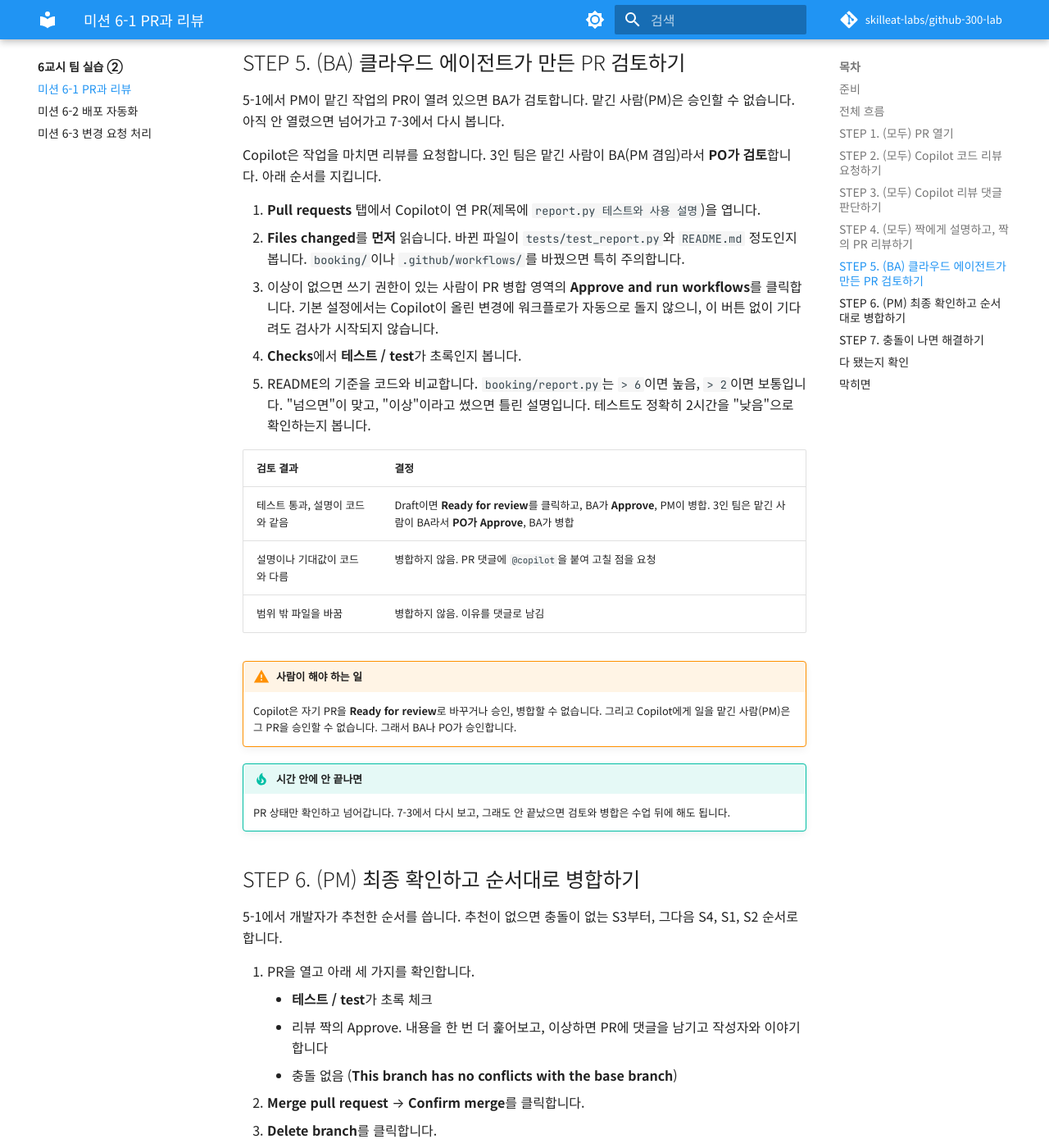
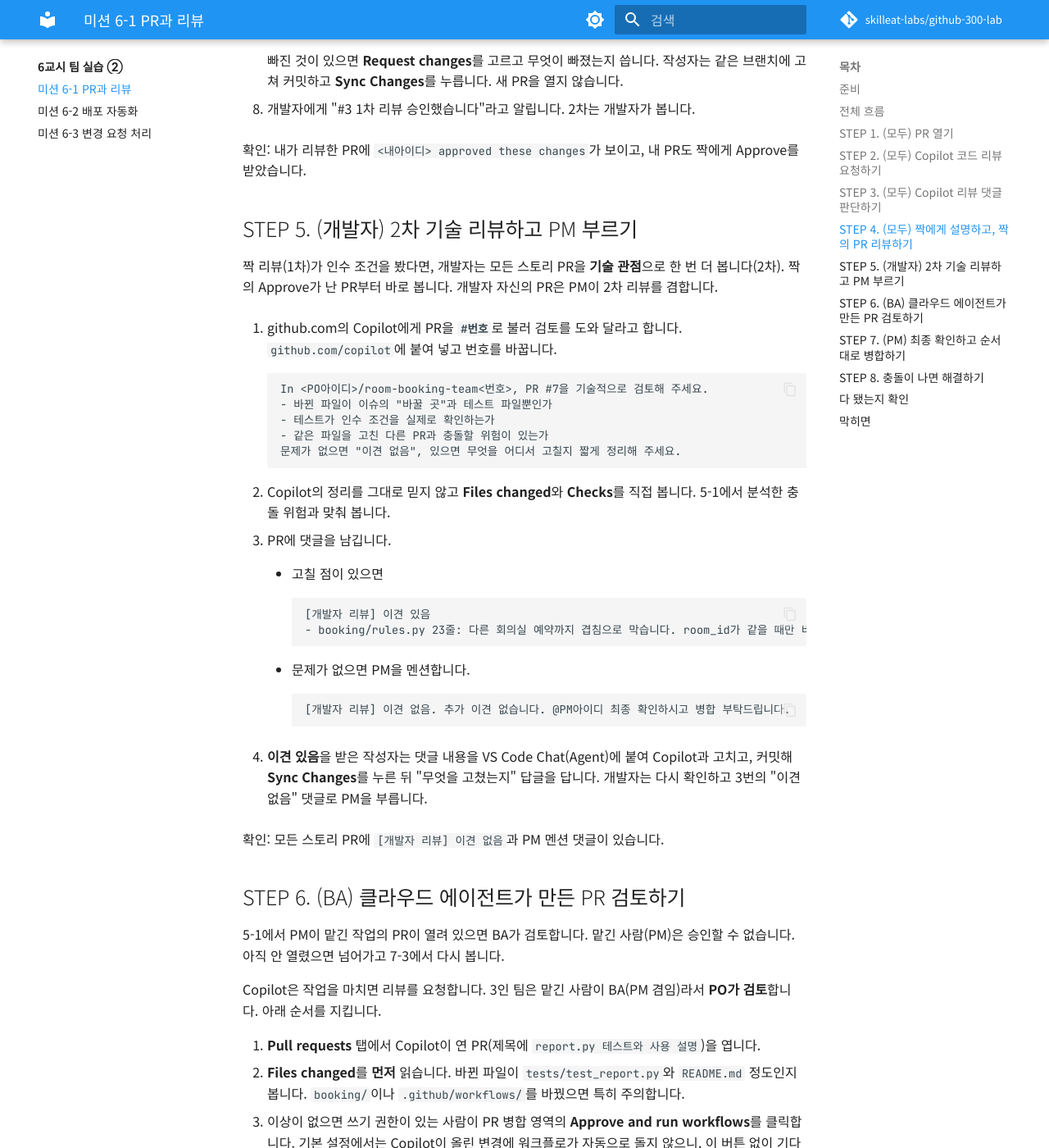
Before and after one commit to skilleat-labs/github-300-lab, an MkDocs documentation site: the page built from docs/class6/mission-1.md, in a window 1280 px wide and 1400 px high, scrolled down 5127 px. Shown: the whole window at 82% size. Built offline with MkDocs 1.6.1 and Material for MkDocs 9.7.7, drawn with Linux system fonts in a browser that asks for light colours; comment, search, counter and statistics services are not loaded; some of the changed text lies outside the part shown.

Commit message:
5-2 Copilot과 해결하는 가이드라인, 6-1 개발자 2차 기술 리뷰(이견 있음/없음, @PM 멘션) 추가
Co-Authored-By: Claude Opus 5.5 <noreply@anthropic.com>

````diff
--- a/docs/class5/mission-2.md
+++ b/docs/class5/mission-2.md
@@ -14,6 +14,22 @@
 
 !!! info "모두 같은 흐름입니다"
     역할이 PO든 BA든 이 미션에서 할 일은 같습니다. 4교시에 개인 리포지토리에서 한 [실습 4-1](../class4/lab-1.md)~[4-2](../class4/lab-2.md)를 팀 리포지토리에서 내 스토리로 다시 합니다.
+
+### 내 스토리를 Copilot과 해결하는 가이드라인 {#guide}
+
+스토리는 한 사람이 하나씩 맡아 **Copilot과 함께 혼자** 풀어 갑니다. 같은 스토리라도 시키는 방법과 코드는 사람마다 달라도 됩니다. **인수 조건만 맞으면 됩니다.** 아래 STEP이 기본 순서이고, 막히면 이 표로 돌아옵니다.
+
+| 순서 | 할 일 | Copilot에게 (예) |
+|---|---|---|
+| ① 이해 | 내 이슈와 바꿀 코드를 먼저 이해합니다 | Ask: `#codebase 이슈 #3을 구현하려면 어떤 파일과 함수를 봐야 하나요?` |
+| ② 계획 | 바로 고치지 말고 계획부터 받습니다 | `/plan` + 이슈 본문 (STEP 2) |
+| ③ 구현 | 승인 요청을 읽고 판단합니다 | Agent: 계획대로 구현 (STEP 3) |
+| ④ 확인 | 테스트와 인수 조건대로 직접 실행합니다 | `인수 조건마다 테스트가 있는지 표로 확인해 주세요` |
+| ⑤ 막히면 | 오류를 그대로 붙이고 한 일, 나온 결과, 원하는 것을 씁니다 (2교시 버그 프롬프트) | `한 일: ... / 나온 결과: (오류 붙여 넣기) / 원하는 것: ...` |
+| ⑥ 메모 | 어떻게 시켰고 무엇이 바뀌었는지 한두 줄 적습니다 | 6-1에서 PR 설명과 짝에게 1분 설명할 때 그대로 씁니다 |
+
+!!! tip "그래도 안 풀리면"
+    같은 질문을 반복하지 말고 프롬프트를 고칩니다. 맥락(`#파일`, 이슈 본문)을 더 붙이거나, 큰 일을 작게 쪼개 하나씩 시킵니다. 정책이 애매하면 Copilot이 정하게 두지 말고 PO에게 묻습니다. 기술적인 막힘은 팀의 개발자에게 같이 보자고 합니다.
 
 ## STEP 1. 내 브랜치 만들기
 
--- a/docs/class6/mission-1.md
+++ b/docs/class6/mission-1.md
@@ -4,7 +4,8 @@
     - 각자 자기 스토리 브랜치로 PR을 열고, Copilot **Summary**로 설명을 쓰고, Copilot 코드 리뷰를 **1회** 요청합니다.
     - Copilot 리뷰 댓글을 사람이 판단해 반영하고, 짝에게 내 구현을 설명한 뒤 서로의 PR을 인수 조건으로 리뷰해 승인합니다.
     - 5-1에서 맡긴 클라우드 에이전트 PR이 열렸으면 BA가 검토합니다.
-    - PM이 짝의 승인과 CI "테스트" 초록을 최종 확인하고 순서대로 병합합니다. 충돌이 나면 Copilot의 설명을 받아 두 검사를 모두 남기도록 해결합니다.
+    - 개발자가 모든 PR을 기술 관점으로 2차 리뷰하고, 이견이 없으면 PM을 멘션합니다.
+    - PM이 짝의 승인, 개발자의 "이견 없음", CI "테스트" 초록을 최종 확인하고 순서대로 병합합니다. 충돌이 나면 Copilot의 설명을 받아 두 검사를 모두 남기도록 해결합니다.
 
 **소요 시간** 약 14분  **실습 장소** 팀 리포지토리 `room-booking-team<번호>` (github.com, VS Code)  **관련 교안** [6교시 교안](index.md)
 
@@ -20,7 +21,9 @@ flowchart TB
     A["모두<br/>PR 열기, Summary, Closes #번호"] --> B["모두<br/>Copilot 리뷰 1회 Request"]
     B --> C["모두<br/>리뷰 댓글 판단, 반영"]
     C --> D["모두<br/>짝에게 1분 설명,<br/>짝의 PR을 인수 조건으로 리뷰, Approve"]
-    D --> E{"CI 테스트<br/>초록?"}
+    D --> D2["개발자<br/>2차 기술 리뷰<br/>이견 없음 → @PM 멘션"]
+    D2 -->|이견 있음| C
+    D2 --> E{"CI 테스트<br/>초록?"}
     E -->|아니요| C
     E -->|예| F["PM<br/>최종 확인, 순서대로 병합"]
     F --> G{"충돌?"}
@@ -67,10 +70,10 @@ flowchart TB
 
 1. PR 오른쪽 **Reviewers**(검토자)를 봅니다.
 2. **Copilot** 옆 **Request**(요청)를 클릭합니다. 목록에 없으면 톱니를 눌러 **Copilot**을 고릅니다.
-3. 같은 **Reviewers** 톱니에서 나를 리뷰할 짝을 고릅니다(STEP 4의 리뷰 짝 표). PM도 함께 고르면 병합 전에 PM에게 알림이 갑니다.
+3. 같은 **Reviewers** 톱니에서 나를 리뷰할 짝(STEP 4의 리뷰 짝 표), 개발자, PM을 고릅니다. 개발자 PR이면 개발자 대신 PM만 고릅니다.
 4. 몇 분 기다리면 **Conversation** 탭에 Copilot의 리뷰와 줄별 댓글이 달립니다.
 
-확인: **Reviewers**에 Copilot과 내 리뷰 짝(그리고 PM)이 있고, Copilot 리뷰가 도착했습니다.
+확인: **Reviewers**에 Copilot, 내 리뷰 짝, 개발자, PM이 있고, Copilot 리뷰가 도착했습니다.
 
 !!! note "화면이 조금 다를 수 있어요"
     Copilot 리뷰 요청 버튼의 위치와 이름은 공식 문서 검색 요약으로 확인한 것입니다.
@@ -135,11 +138,44 @@ Copilot 리뷰는 **댓글형**입니다. 승인(Approve)이나 변경 요청(Re
 
     빠진 것이 있으면 **Request changes**를 고르고 무엇이 빠졌는지 씁니다. 작성자는 같은 브랜치에 고쳐 커밋하고 **Sync Changes**를 누릅니다. 새 PR을 열지 않습니다.
 
-8. PM에게 "#3 승인했습니다"라고 알립니다.
+8. 개발자에게 "#3 1차 리뷰 승인했습니다"라고 알립니다. 2차는 개발자가 봅니다.
 
 확인: 내가 리뷰한 PR에 `<내아이디> approved these changes`가 보이고, 내 PR도 짝에게 Approve를 받았습니다.
 
-## STEP 5. (BA) 클라우드 에이전트가 만든 PR 검토하기 { #agent-review }
+## STEP 5. (개발자) 2차 기술 리뷰하고 PM 부르기 { #dev-review }
+
+짝 리뷰(1차)가 인수 조건을 봤다면, 개발자는 모든 스토리 PR을 **기술 관점**으로 한 번 더 봅니다(2차). 짝의 Approve가 난 PR부터 바로 봅니다. 개발자 자신의 PR은 PM이 2차 리뷰를 겸합니다.
+
+1. github.com의 Copilot에게 PR을 **`#번호`**로 불러 검토를 도와 달라고 합니다. `github.com/copilot`에 붙여 넣고 번호를 바꿉니다.
+
+    ```text
+    In <PO아이디>/room-booking-team<번호>, PR #7을 기술적으로 검토해 주세요.
+    - 바뀐 파일이 이슈의 "바꿀 곳"과 테스트 파일뿐인가
+    - 테스트가 인수 조건을 실제로 확인하는가
+    - 같은 파일을 고친 다른 PR과 충돌할 위험이 있는가
+    문제가 없으면 "이견 없음", 있으면 무엇을 어디서 고칠지 짧게 정리해 주세요.
+    ```
+
+2. Copilot의 정리를 그대로 믿지 않고 **Files changed**와 **Checks**를 직접 봅니다. 5-1에서 분석한 충돌 위험과 맞춰 봅니다.
+3. PR에 댓글을 남깁니다.
+    - 고칠 점이 있으면
+
+        ```text
+        [개발자 리뷰] 이견 있음
+        - booking/rules.py 23줄: 다른 회의실 예약까지 겹침으로 막습니다. room_id가 같을 때만 비교해 주세요.
+        ```
+
+    - 문제가 없으면 PM을 멘션합니다.
+
+        ```text
+        [개발자 리뷰] 이견 없음. 추가 이견 없습니다. @PM아이디 최종 확인하시고 병합 부탁드립니다.
+        ```
+
+4. **이견 있음**을 받은 작성자는 댓글 내용을 VS Code Chat(Agent)에 붙여 Copilot과 고치고, 커밋해 **Sync Changes**를 누른 뒤 "무엇을 고쳤는지" 답글을 답니다. 개발자는 다시 확인하고 3번의 "이견 없음" 댓글로 PM을 부릅니다.
+
+확인: 모든 스토리 PR에 `[개발자 리뷰] 이견 없음`과 PM 멘션 댓글이 있습니다.
+
+## STEP 6. (BA) 클라우드 에이전트가 만든 PR 검토하기 { #agent-review }
 
 5-1에서 PM이 맡긴 작업의 PR이 열려 있으면 BA가 검토합니다. 맡긴 사람(PM)은 승인할 수 없습니다. 아직 안 열렸으면 넘어가고 7-3에서 다시 봅니다.
 
@@ -163,13 +199,13 @@ Copilot은 작업을 마치면 리뷰를 요청합니다. 3인 팀은 맡긴 사
 !!! tip "시간 안에 안 끝나면"
     PR 상태만 확인하고 넘어갑니다. 7-3에서 다시 보고, 그래도 안 끝났으면 검토와 병합은 수업 뒤에 해도 됩니다.
 
-## STEP 6. (PM) 최종 확인하고 순서대로 병합하기
+## STEP 7. (PM) 최종 확인하고 순서대로 병합하기
 
 5-1에서 개발자가 추천한 순서를 씁니다. 추천이 없으면 충돌이 없는 S3부터, 그다음 S4, S1, S2 순서로 합니다.
 
 1. PR을 열고 아래 세 가지를 확인합니다.
     - **테스트 / test**가 초록 체크
-    - 리뷰 짝의 Approve. 내용을 한 번 더 훑어보고, 이상하면 PR에 댓글을 남기고 작성자와 이야기합니다
+    - 리뷰 짝의 Approve와 개발자의 `[개발자 리뷰] 이견 없음` 댓글(개발자 PR은 PM 자신이 2차 리뷰). 내용을 한 번 더 훑어보고, 이상하면 PR에 댓글을 남기고 작성자와 이야기합니다
     - 충돌 없음 (**This branch has no conflicts with the base branch**)
 2. **Merge pull request** → **Confirm merge**를 클릭합니다.
 3. **Delete branch**를 클릭합니다.
@@ -178,7 +214,7 @@ Copilot은 작업을 마치면 리뷰를 요청합니다. 3인 팀은 맡긴 사
 
 확인: 병합한 PR이 보라색 **Merged**이고, 이슈가 닫혔습니다.
 
-## STEP 7. 충돌이 나면 해결하기
+## STEP 8. 충돌이 나면 해결하기
 
 S1, S2, S4는 모두 `booking/rules.py`와 `tests/test_rules.py`를 고쳤습니다. 먼저 하나가 병합되면 나머지 PR에 **This branch has conflicts that must be resolved**가 뜰 수 있습니다. 충돌은 **PR 작성자**가 풀고, 개발자가 돕습니다.
 
@@ -235,6 +271,7 @@ S1, S2, S4는 모두 `booking/rules.py`와 `tests/test_rules.py`를 고쳤습니
 
 ## 다 됐는지 확인
 
+- [ ] (개발자) 모든 스토리 PR에 2차 리뷰 댓글(이견 있음/없음)을 남겼고, 이견 없으면 @PM을 멘션했다
 - [ ] (BA) 클라우드 에이전트 PR이 열렸으면 Files changed를 읽고 검토했다 (안 열렸으면 7-3에서)
 - [ ] 모두 자기 PR을 열었고 설명에 `Closes #번호`가 있다
 - [ ] 각자 자기 PR에 Copilot 리뷰를 1회 요청했고, 댓글마다 반영 여부를 답했다
````
Also changed, not shown: docs/appendix/instructor.md (+1 -0 lines), docs/class5/index.md (+2 -1 lines).
